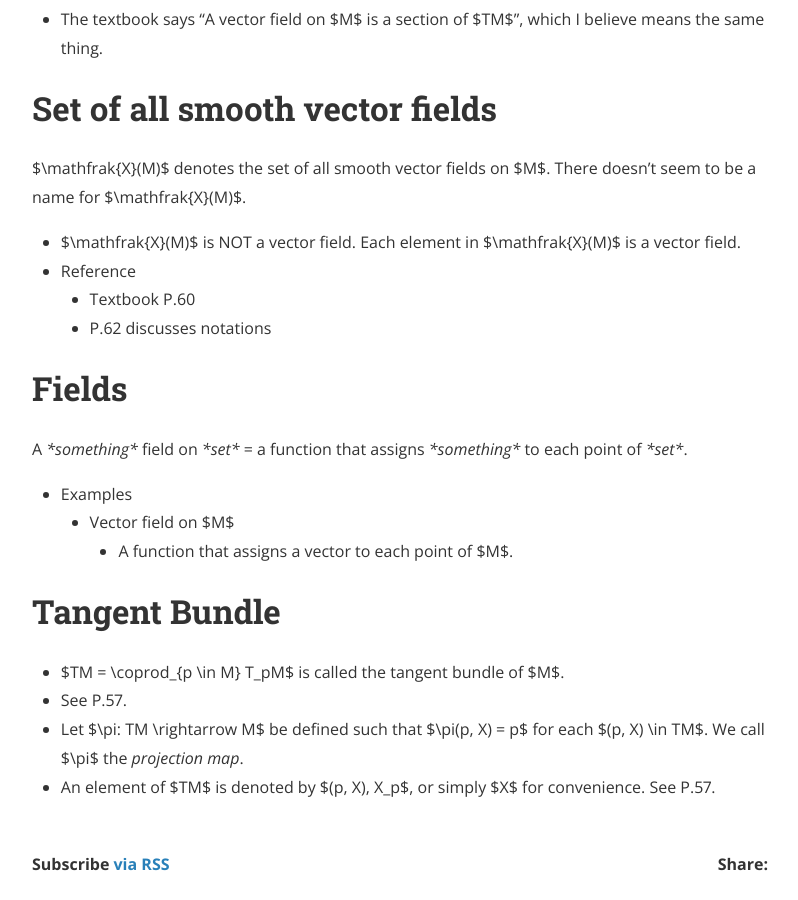
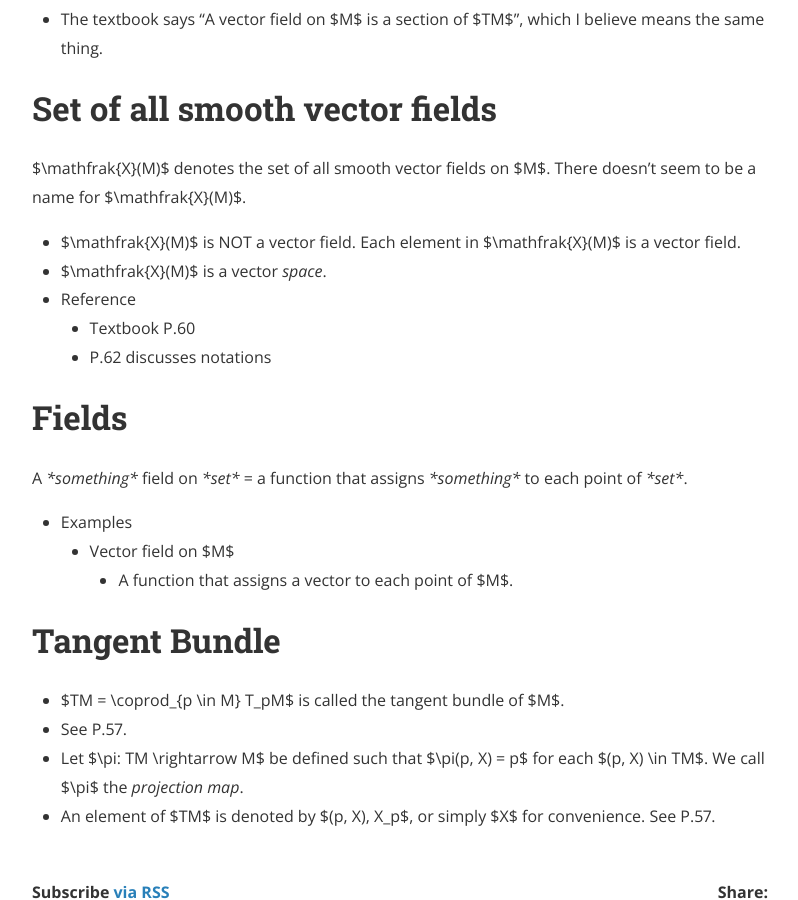
Before and after one commit to hidenori-shinohara/hidenori-shinohara.github.io, a Jekyll site: the page built from _posts/courses/math620/2019-09-09-smooth-manifold-cheat-sheet.md, in a window 1280 px wide and 900 px high, scrolled down 1887 px. Shown: the whole window, without its empty margins (240-1038 px from the left). Built offline with Jekyll 4.4.1, drawn with Linux system fonts in a browser that asks for light colours; nearby versions of some CDN libraries; formulas are drawn with MathJax 3.

Commit message:
X(M) is a vector space

```diff
--- a/_posts/courses/math620/2019-09-09-smooth-manifold-cheat-sheet.md
+++ b/_posts/courses/math620/2019-09-09-smooth-manifold-cheat-sheet.md
@@ -62,6 +62,7 @@ $\mathfrak{X}(M)$ denotes the set of all smooth vector fields on $M$.
 There doesn't seem to be a name for $\mathfrak{X}(M)$.
 
 * $\mathfrak{X}(M)$ is NOT a vector field. Each element in $\mathfrak{X}(M)$ is a vector field.
+* $\mathfrak{X}(M)$ is a vector *space*.
 * Reference
     * Textbook P.60
     * P.62 discusses notations
```
